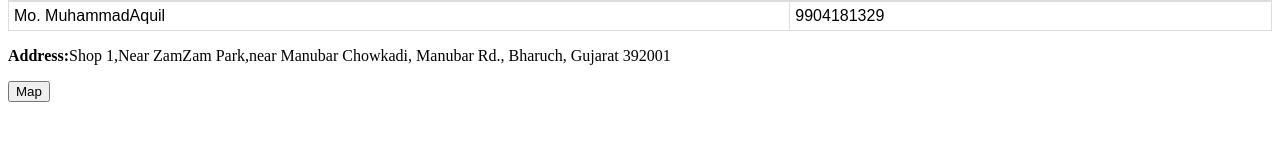
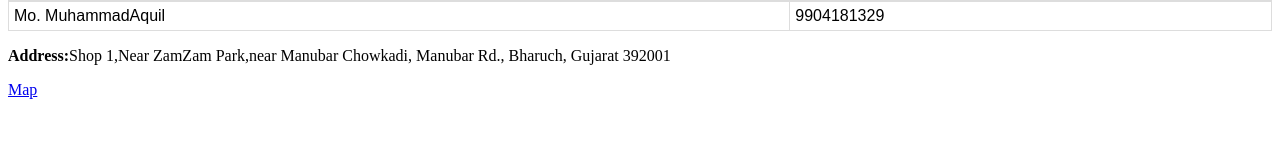
Before and after one commit to Patel707/L, a plain HTML site: page index.html in a window 1280 px wide. Shown: the part 123-264 px from the top of the page. Drawn offline with Linux system fonts and the light colour scheme.

Commit message:
Update index.html

```diff
--- a/index.html
+++ b/index.html
@@ -46,6 +46,6 @@ tr:nth-child(even) {
   </tr>
    </table>
    <p><b>Address:</b>Shop 1,Near ZamZam Park,near Manubar Chowkadi, Manubar Rd., Bharuch, Gujarat 392001</p>
-   <button id="xyz"align="center" href="https://www.google.com/maps/place/Tawakkal+Kengan+Live+Water,+Shop+1,Near+ZamZam+Park,Manubar+Chowkadi,+Manubar+Rd.,+near+Bharuch,+Bharuch,+Gujarat+392001/@21.701702,72.9616293,21z/data=!4m6!3m5!1s0x3be027f7744ea445:0x1b7cbfa01df927ff!8m2!3d21.7017242!4d72.9615573!16s%2Fg%2F11lc_4_01z">Map</button>
+   <a id="xyz" align="center" href="https://www.google.com/maps/place/Tawakkal+Kengan+Live+Water,+Shop+1,Near+ZamZam+Park,Manubar+Chowkadi,+Manubar+Rd.,+near+Bharuch,+Bharuch,+Gujarat+392001/@21.701702,72.9616293,21z/data=!4m6!3m5!1s0x3be027f7744ea445:0x1b7cbfa01df927ff!8m2!3d21.7017242!4d72.9615573!16s%2Fg%2F11lc_4_01z">Map</a>
   </body>
 </html>
```
